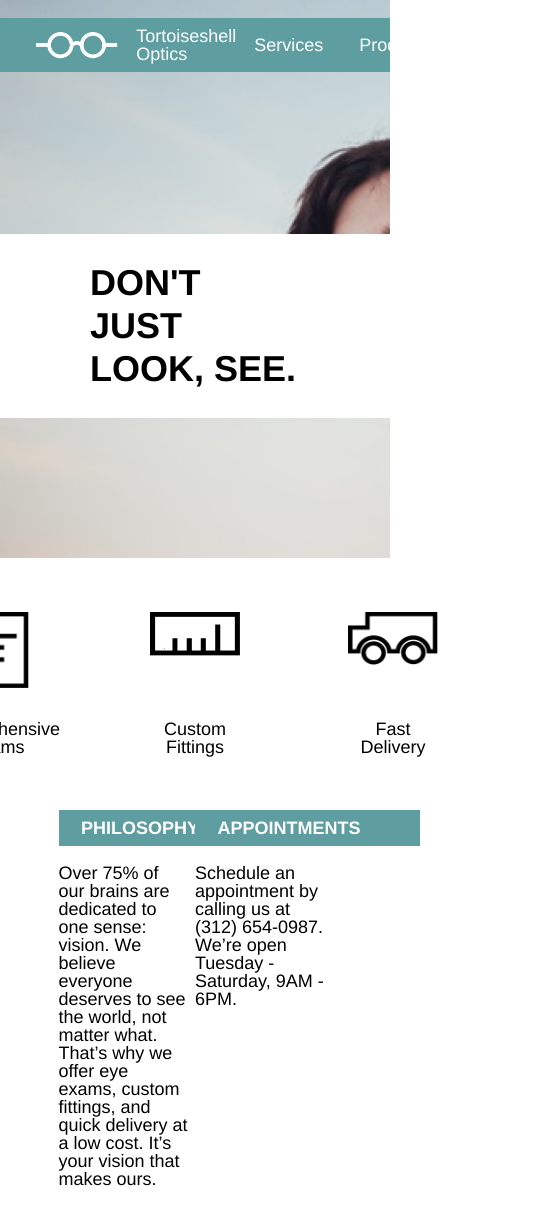
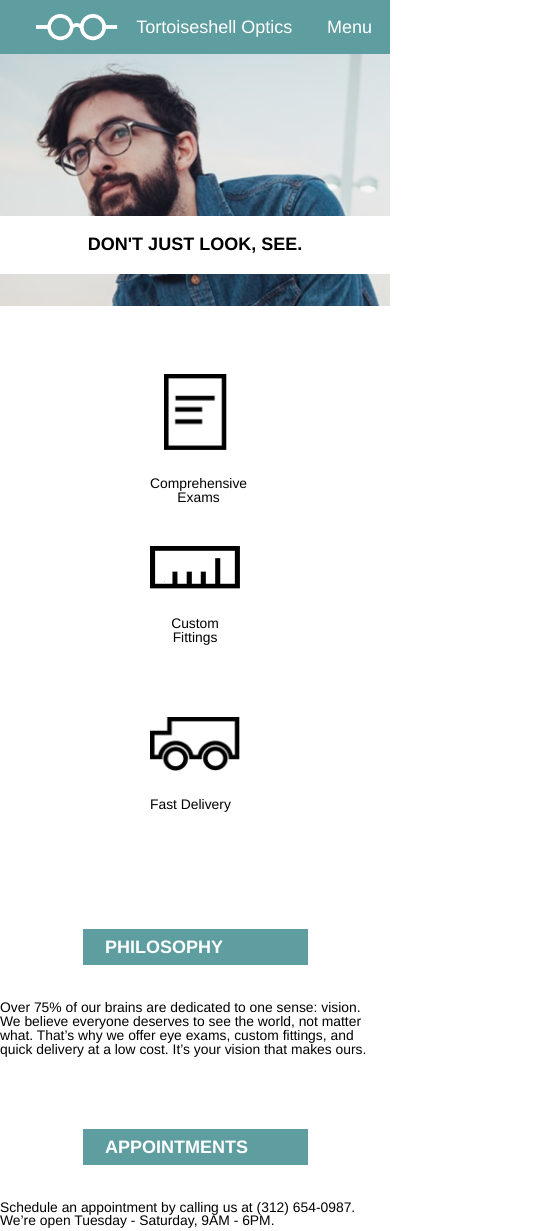
Before and after one commit to SandraSw/Tortoiseshell, a plain HTML site: page index.html in a window 390 px wide. Shown: the top 1231 px of the page, 546 px wide, since content can reach past the window. Drawn offline with Linux system fonts and the light colour scheme.

Commit message:
Style for tablet and mobile, remaining info and footer.

```diff
--- a/Resources/CSS/style.css
+++ b/Resources/CSS/style.css
@@ -9,6 +9,12 @@ html {
 .container {
   max-width: 960px;
   margin: 0 auto;
+}
+
+@media only screen and (max-width: 768px) {
+  .container {
+    width: 100%;
+  }
 }
 
 .bar, .info h2 {
@@ -26,6 +32,19 @@ header {
   height: 31rem;
 }
 
+@media only screen and (max-width: 768px) {
+  header {
+    height: 22rem;
+  }
+}
+
+@media only screen and (max-width: 650px) {
+  header {
+    height: 17rem;
+    background-position: 20%;
+  }
+}
+
 /* Header - Navigation bar styling */
 .bar {
   display: flex;
@@ -33,6 +52,12 @@ header {
   justify-content: space-between;
   position: relative;
   top: 1rem;
+}
+
+@media only screen and (max-width: 768px) {
+  .bar {
+    top: 0rem;
+  }
 }
 
 .company {
@@ -56,6 +81,20 @@ header {
   padding: 1rem;
 }
 
+.mobile {
+  display: none;
+}
+
+@media only screen and (max-width: 650px) {
+  .large {
+    display: none;
+  }
+  .mobile {
+    display: flex;
+    align-items: center;
+  }
+}
+
 /* Header - Title styling */
 
 .main-title {
@@ -74,11 +113,38 @@ header {
   display: inline-block;
 }
 
+@media only screen and (max-width: 768px) {
+  .title {
+    top: 5rem;
+    right: 2rem;
+    padding: 0.75rem 4rem;
+    font-size: 1.33rem;
+  }
+}
+
+@media only screen and (max-width: 650px) {
+  .title {
+    top: 9rem;
+    right: 0rem;
+    width: 100%;
+    font-size: 1rem;
+    text-align: center;
+    padding: 1rem 0;
+  }
+}
+
 /* Service section styling */
 .products {
   display: flex;
   justify-content: center;
   align-items: center;
+}
+
+@media only screen and (max-width: 650px) {
+  .products {
+    flex-direction: column;
+    margin: 3.77rem auto;
+  }
 }
 
 .product {
@@ -90,6 +156,21 @@ header {
   margin: 3rem;
   width: 5rem;
   height: 8rem;
+}
+
+@media only screen and (max-width: 650px) {
+  .product {
+    margin: 0;
+    justify-content: flex-start;
+    align-items: flex-start;
+  }
+  .product span {
+    font-size: 0.77rem;
+    padding-top: 1.54rem;
+  }
+  .exams, .custom {
+    margin-bottom: 1.54rem;
+  }
 }
 
 .exams img {
@@ -111,11 +192,35 @@ header {
   justify-content: center;
 }
 
+@media only screen and (max-width: 650px) {
+  .info {
+    flex-direction: column;
+    width: 100%;
+    margin: 0;
+  }
+}
+
 .detail {
   display: flex;
   flex-direction: column;
   width: 35%;
   margin-bottom: 5rem;
+}
+
+@media only screen and (max-width: 650px) {
+  .detail {
+    align-items: center;
+    width: 100%;
+    margin-bottom: 4rem;
+  }
+  .detail h2 {
+    width: 100%;
+    margin: 0;
+  }
+  .detail p {
+    margin-top: 1rem;
+    font-size: 0.77rem;
+  }
 }
 
 .detail h2 {
--- a/index.html
+++ b/index.html
@@ -19,11 +19,17 @@
             <h3>Tortoiseshell Optics</h3>
           </div>
 
-          <nav>
+          <nav class="large">
             <ul class="navigation">
               <li>Services</li>
               <li>Products</li>
               <li>Contact</li>
+            </ul>
+          </nav>
+
+          <nav class="mobile">
+            <ul class="navigation">
+              <li>Menu</li>
             </ul>
           </nav>
 
```
